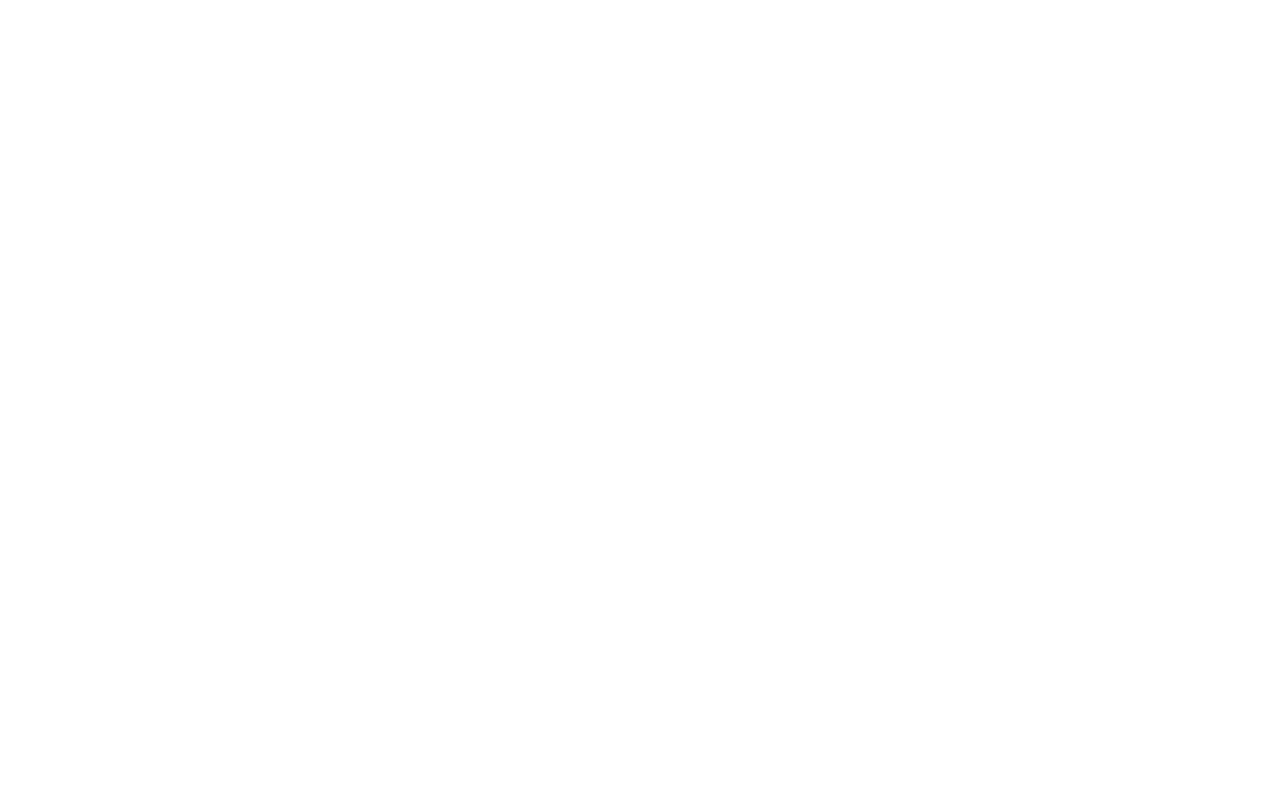
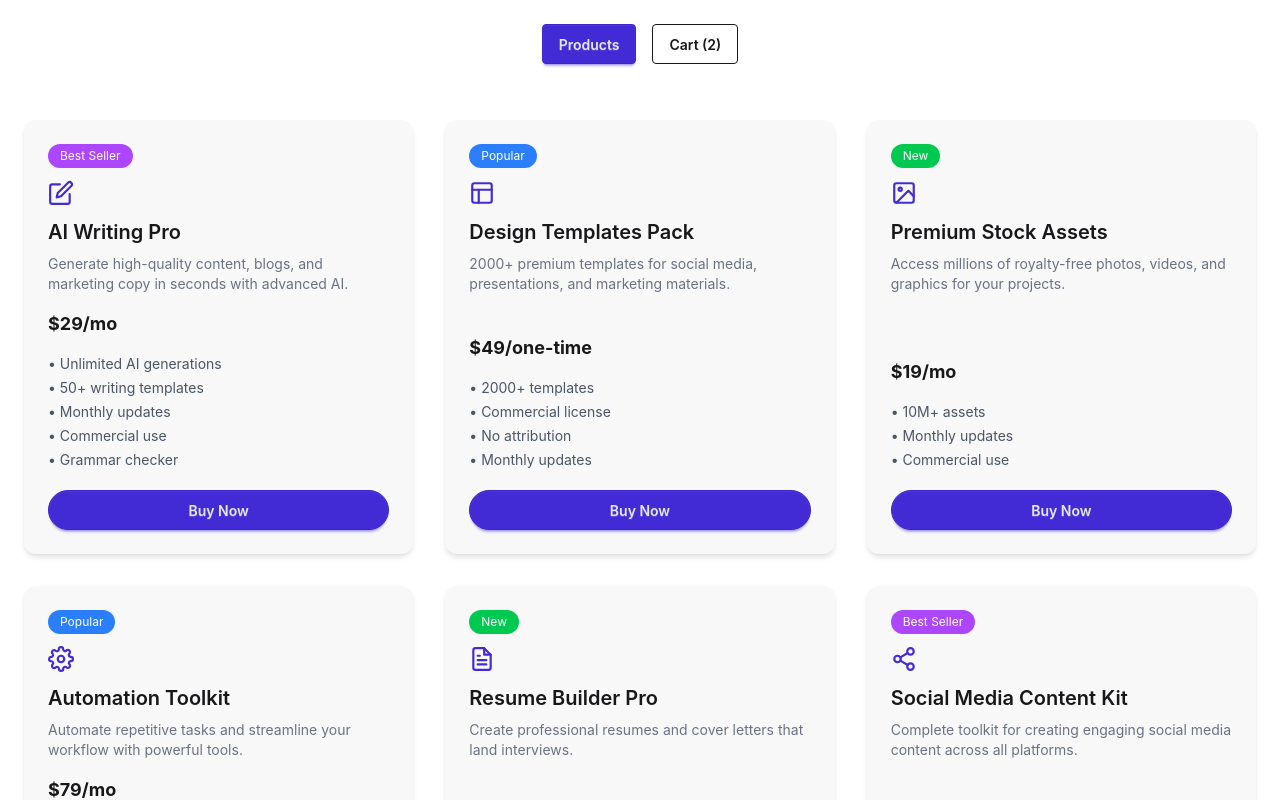
Before and after one commit to nh08022001-arch/digitools-platform-a6, a React (Vite) app: page / in a window 1280 px wide. Shown: the part 1265-2065 px from the top of the page. Before the commit the page ends 1073 px from the top, so only its background shows below. Built offline with nearby package versions, Linux system fonts and the light colour scheme.

Commit message:
products section fetched and designed

```diff
--- /dev/null
+++ b/public/products.json
@@ -0,0 +1,68 @@
+[
+  {
+    "id": 1,
+    "name": "AI Writing Pro",
+    "description": "Generate high-quality content, blogs, and marketing copy in seconds with advanced AI.",
+    "price": 29,
+    "period": "monthly",
+    "tag": "Best Seller",
+    "tagType": "best-seller",
+    "features": ["Unlimited AI generations", "50+ writing templates", "Monthly updates", "Commercial use", "Grammar checker"],
+    "icon": "FiEdit"
+  },
+  {
+    "id": 2,
+    "name": "Design Templates Pack",
+    "description": "2000+ premium templates for social media, presentations, and marketing materials.",
+    "price": 49,
+    "period": "one-time",
+    "tag": "Popular",
+    "tagType": "popular",
+    "features": ["2000+ templates", "Commercial license", "No attribution", "Monthly updates"],
+    "icon": "FiLayout"
+  },
+  {
+    "id": 3,
+    "name": "Premium Stock Assets",
+    "description": "Access millions of royalty-free photos, videos, and graphics for your projects.",
+    "price": 19,
+    "period": "monthly",
+    "tag": "New",
+    "tagType": "new",
+    "features": ["10M+ assets", "Monthly updates", "Commercial use"],
+    "icon": "FiImage"
+  },
+  {
+    "id": 4,
+    "name": "Automation Toolkit",
+    "description": "Automate repetitive tasks and streamline your workflow with powerful tools.",
+    "price": 79,
+    "period": "monthly",
+    "tag": "Popular",
+    "tagType": "popular",
+    "features": ["50+ automations", "API access", "Custom workflows", "Scheduler included"],
+    "icon": "FiSettings"
+  },
+  {
+    "id": 5,
+    "name": "Resume Builder Pro",
+    "description": "Create professional resumes and cover letters that land interviews.",
+    "price": 15,
+    "period": "one-time",
+    "tag": "New",
+    "tagType": "new",
+    "features": ["ATS optimization", "Export to PDF", "Commercial license"],
+    "icon": "FiFileText"
+  },
+  {
+    "id": 6,
+    "name": "Social Media Content Kit",
+    "description": "Complete toolkit for creating engaging social media content across all platforms.",
+    "price": 39,
+    "period": "monthly",
+    "tag": "Best Seller",
+    "tagType": "best-seller",
+    "features": ["100+ templates", "5000+ assets", "Analytics dashboard"],
+    "icon": "FiShare2"
+  }
+]
--- a/src/App.jsx
+++ b/src/App.jsx
@@ -3,6 +3,7 @@
 import Navbar from './components/Navbar'
 import Banner from './components/Banner'
 import Stats from './components/Stats'
+import ProductsSection from './components/ProductsSection'
 
 function App() {
 
@@ -11,6 +12,7 @@
    < Navbar/>
    < Banner/>
    <Stats/>
+   <ProductsSection/>
      </>
   )
 }
--- /dev/null
+++ b/src/components/ProductsSection.jsx
@@ -0,0 +1,100 @@
+import React, { useEffect, useState } from "react";
+import * as FiIcons from "react-icons/fi";
+
+const tagColors = {
+  "best-seller": "bg-purple-500",
+  "popular": "bg-blue-500",
+  "new": "bg-green-500"
+};
+
+const ProductsSection = () => {
+  const [products, setProducts] = useState([]);
+
+  useEffect(() => {
+    fetch("/products.json")
+      .then((res) => res.json())
+      .then((data) => setProducts(data));
+  }, []);
+
+  return (
+    <section className="py-20 bg-base-100">
+      <div className="max-w-7xl mx-auto px-6">
+
+        {/* 🔹 Header div */}
+        <div className="text-center mb-14">
+          <h2 className="text-4xl sm:text-5xl font-bold mb-4">
+            Premium Digital Tools
+          </h2>
+          <p className="text-gray-500 max-w-2xl mx-auto">
+            Choose from our curated collection of premium digital products designed
+            to boost your productivity and creativity.
+          </p>
+
+          <div className="mt-6 flex justify-center gap-4">
+            <button className="btn btn-primary">Products</button>
+            <button className="btn btn-outline">Cart (2)</button>
+          </div>
+        </div>
+
+        {/* 🔹 Cards Grid */}
+        <div className="grid grid-cols-1 sm:grid-cols-2 lg:grid-cols-3 gap-8">
+          {products.map((product) => {
+            const Icon = FiIcons[product.icon];
+
+            return (
+              <div
+                key={product.id}
+                className="bg-base-200 rounded-xl p-6 shadow-md hover:shadow-xl flex flex-col"
+              >
+                {/* Tag */}
+                <span
+                  className={`text-xs text-white px-3 py-1 rounded-full w-max mb-3 ${tagColors[product.tagType]}`}
+                >
+                  {product.tag}
+                </span>
+
+                {/* Icon */}
+                {Icon && (
+                  <Icon className="text-primary mb-3" size={26} />
+                )}
+
+                {/* Title */}
+                <h3 className="text-xl font-semibold mb-2">
+                  {product.name}
+                </h3>
+
+                {/* Description */}
+                <p className="text-gray-500 text-sm mb-4 flex-1">
+                  {product.description}
+                </p>
+
+                {/* Price */}
+                <p className="text-lg font-bold mb-4">
+                  ${product.price}
+                  {product.period === "monthly" && "/mo"}
+                  {product.period === "yearly" && "/yr"}
+                  {product.period === "one-time" && "/one-time"}
+                </p>
+
+                {/* Features */}
+                <ul className="text-sm text-gray-600 space-y-1 mb-5">
+                  {product.features.slice(0, 5).map((f, i) => (
+                    <li key={i}>• {f}</li>
+                  ))}
+                </ul>
+
+                {/* Button */}
+                <button className="btn btn-primary mt-auto rounded-full">
+                  Buy Now
+                </button>
+              </div>
+            );
+          })}
+        </div>
+
+      </div>
+    </section>
+  );
+};
+
+export default ProductsSection;
```
